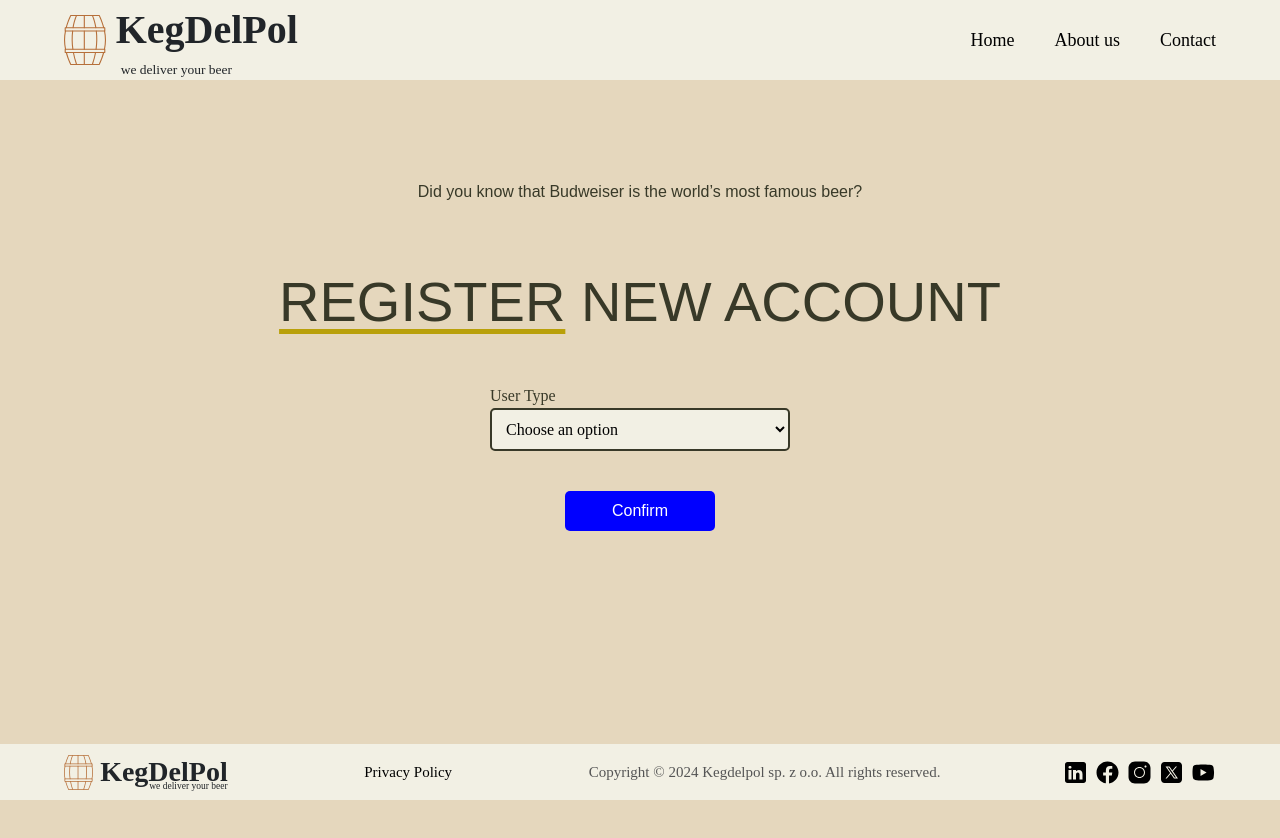
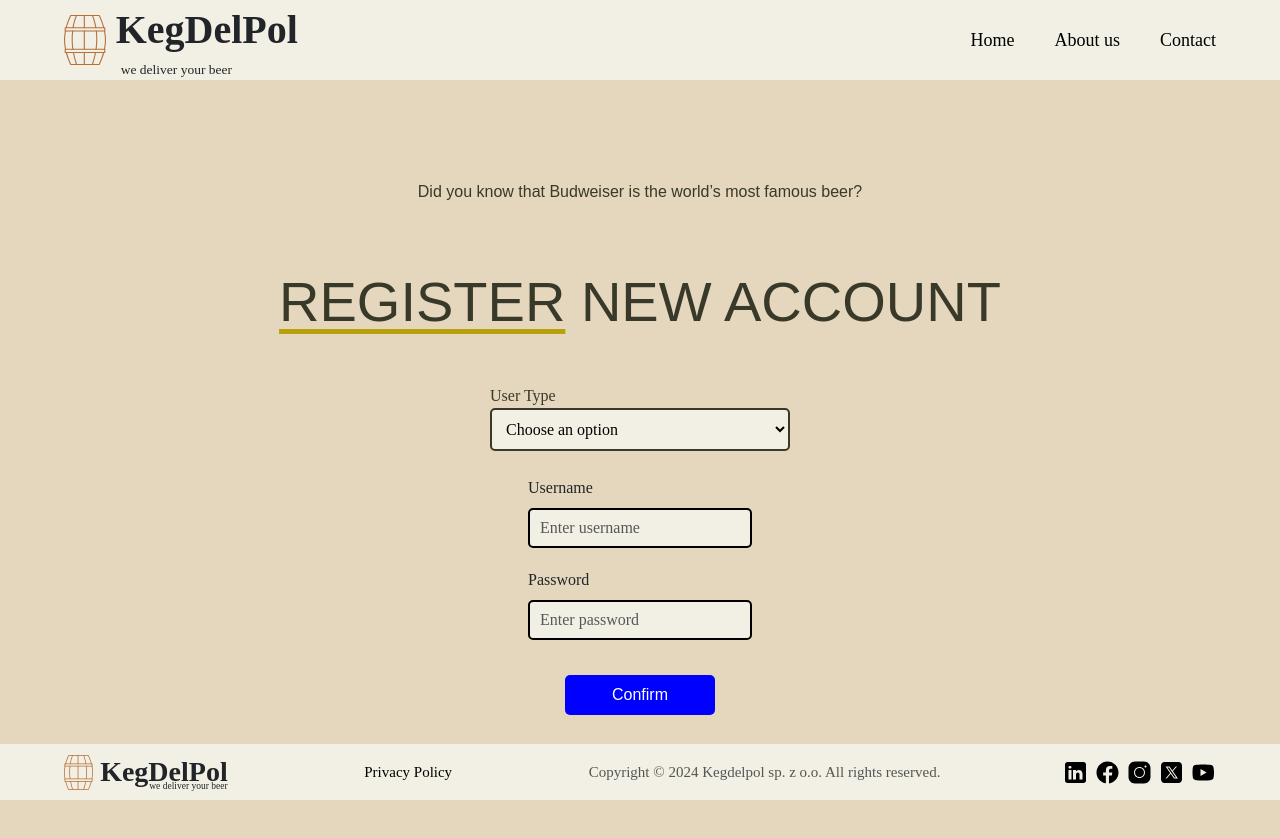
Before and after one commit to Zciwolvo/KEGDELPOL, a React (Create React App) app in the folder kegdelpol/: page /Registration in a window 1280 px wide. Shown: the top 838 px of the page. Before the commit the page ends 800 px from the top, so only its background shows below. Built offline with nearby package versions, Linux system fonts and the light colour scheme; a web font is replaced by a local one.

Commit message:
register and login working

```diff
--- a/kegdelpol/src/components/InputField.jsx
+++ b/kegdelpol/src/components/InputField.jsx
@@ -1,7 +1,7 @@
 import React from 'react';
 import './InputField.css';
 
-const InputField = ({ label, id, type = "text", placeholder }) => {
+const InputField = ({ label, id, type = "text", placeholder, value, onChange }) => {
   return (
     <div className="input-container">
       <label htmlFor={id} className="form-label">{label}</label>
@@ -10,6 +10,8 @@ const InputField = ({ label, id, type = "text", placeholder }) => {
         id={id}
         placeholder={placeholder}
         className="form-control input-field"
+        value={value}
+        onChange={onChange}
       />
     </div>
   );
--- a/kegdelpol/src/pages/Registration.jsx
+++ b/kegdelpol/src/pages/Registration.jsx
@@ -8,12 +8,50 @@ import SubmitButton from '../Components/SubmitButton';
 import Footer from '../Components/Footer';
 import Quote from '../Components/Quote';
 
-//DODAĆ METODE PUT GDY SIE NACISNIE PZYCISK TAK ABY WYSLAC DANE NA SERWER TYLKO NAME PASSWORD ROLE
 const RegistrationPage = () => {
   const [userType, setUserType] = useState('');
+  const [username, setUsername] = useState('');
+  const [password, setPassword] = useState('');
 
   const handleUserTypeChange = (selectedOption) => {
     setUserType(selectedOption);
+  };
+
+  const handleUsernameChange = (e) => {
+    setUsername(e.target.value);
+  };
+
+  const handlePasswordChange = (e) => {
+    setPassword(e.target.value);
+  };
+
+  const handleRegister = async (e) => {
+    e.preventDefault();
+
+    const userData = {
+      role: userType,
+      username: username,
+      password: password,
+    };
+
+    const response = await fetch('https://www.igorgawlowicz.pl/kegdelpol/auth/register', {
+      method: 'POST',
+      headers: {
+        'Content-Type': 'application/json',
+      },
+      body: JSON.stringify(userData),
+    });
+
+    const data = await response.json();
+
+    if (response.status === 200) {
+      console.log('Registration successful');
+      console.log('Response:', data);
+    } else {
+      console.log('Registration failed');
+      console.log('Response:', data);
+    }
+    console.log(userData);
   };
 
   return (
@@ -22,37 +60,15 @@ const RegistrationPage = () => {
       <div className="container">
         <Quote quoteText="Did you know that Budweiser is the world’s most famous beer?" />
         <div className="heading">
-        <span>REGISTER</span> NEW ACCOUNT
-      </div>
+          <span>REGISTER</span> NEW ACCOUNT
+        </div>
         <DropDownInput label="User Type" options={['Employee', 'Driver', 'Customer']} onChange={handleUserTypeChange} />
 
-        {userType === 'Employee' && (
-          <>
-            <InputField label="Name" id="employeeName" placeholder="Enter name" />
-            <InputField label="Surname" id="employeeSurname" placeholder="Enter surname" />
-            <InputField label="Phone Number" id="employeePhone" placeholder="Enter phone number" />
-          </>
-        )}
+        <InputField label="Username" id="username" placeholder="Enter username" value={username} onChange={handleUsernameChange} />
+        <InputField label="Password" id="password" placeholder="Enter password" type="password" value={password} onChange={handlePasswordChange} />
 
-        {userType === 'Driver' && (
-          <>
-            <InputField label="Name" id="driverName" placeholder="Enter name" />
-            <InputField label="Surname" id="driverSurname" placeholder="Enter surname" />
-            <InputField label="Phone Number" id="driverPhone" placeholder="Enter phone number" />
-            <InputField label="License Info" id="driverLicense" placeholder="Enter license info" />
-          </>
-        )}
-
-        {userType === 'Customer' && (
-          <>
-            <InputField label="Customer Name" id="customerName" placeholder="Enter customer name" />
-            <InputField label="Address" id="customerAddress" placeholder="Enter address" />
-            <InputField label="Phone Number" id="customerPhone" placeholder="Enter phone number" />
-          </>
-        )}
-
-        <SubmitButton buttonText="Confirm" />
-        </div>
+        <SubmitButton buttonText="Confirm" onClick={handleRegister} />
+      </div>
       <Footer />
     </div>
   );
```
